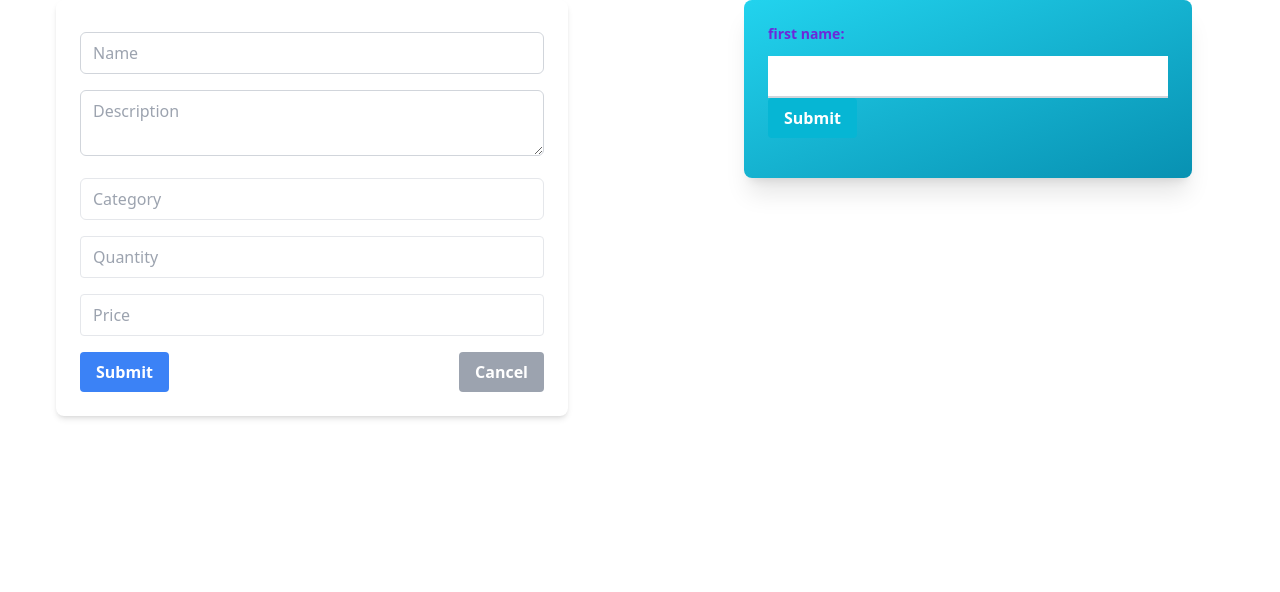
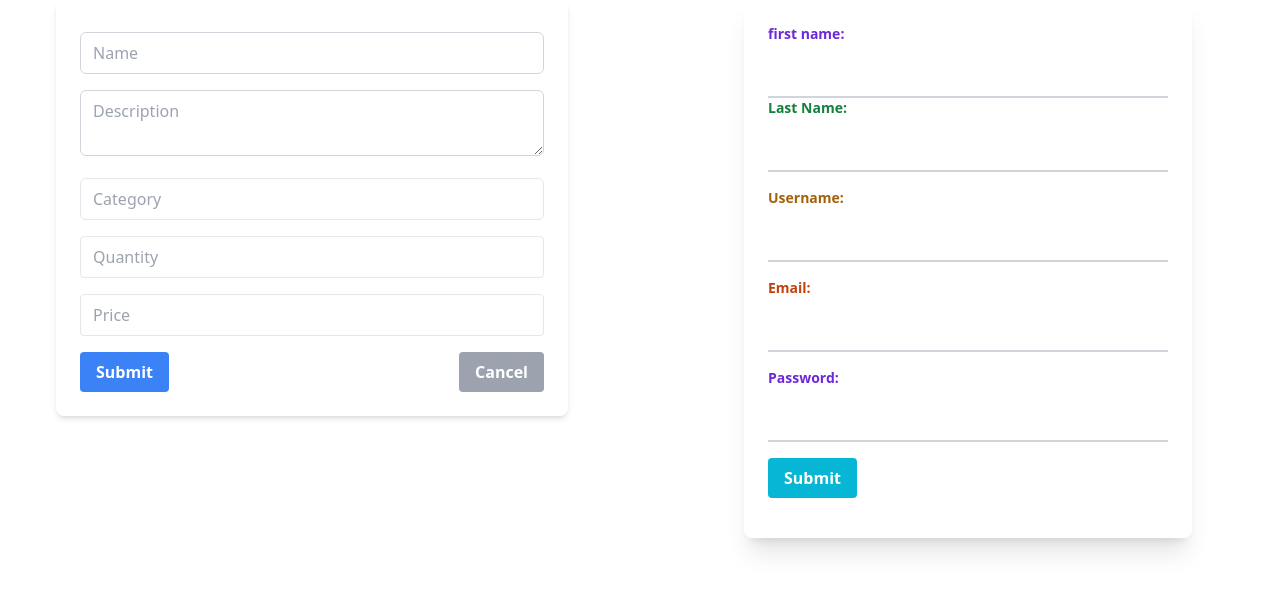
Before and after one commit to shusan69/Test, a React (Vite) app: page / in a window 1280 px wide. Shown: the top 592 px of the page. Built offline with nearby package versions, Linux system fonts and the light colour scheme.

Commit message:
final file

```diff
--- a/src/components/SignUpUser.jsx
+++ b/src/components/SignUpUser.jsx
@@ -11,12 +11,20 @@ const SignUpUser = () => {
 
 
     const onSubmit = data => {
+
+            // Show alert with form data
+    alert(JSON.stringify(data, null, 2));
+
+
         console.log(data); // console log
+
+        // Prevent default form submission
+  event.preventDefault();
     }
 
 
     return (
-        <div className="max-w-md mx-auto p-6 bg-gradient-to-br from-cyan-400 to-cyan-600 shadow-xl rounded-lg">
+        <div className="max-w-md mx-auto p-6 bg-gradient-to-br via-indigo-500 to-violet-500 shadow-xl rounded-lg">
             <form onSubmit={handleSubmit(onSubmit)}>
                 {/* input field for first name */}
                 <div className="mb-4">
@@ -30,11 +38,101 @@ const SignUpUser = () => {
               required: 'First name is required'
             })}
             className="w-full px-3 py-2 border-b-2 border-gray-300 focus:outline-none focus:border-cyan-700"
-            // Using 'border-b-2' to apply a bottom border with thickness 2
+
           />
            {errors.firstName && (
             <p className="text-black-500 text-xs  mt-1">{errors.firstName.message}</p>
           )}
+
+ {/* Input field for Last Name */}
+ <div className="mb-4">
+          <label htmlFor="lastName" className="block text-green-700 text-sm font-bold mb-3">
+            Last Name:
+          </label>
+          <input
+            id="lastName"
+            type="text"
+            {...register('lastName', {
+              required: 'Last name is required'
+            })}
+            className="w-full px-3 py-2 border-b-2 border-gray-300 focus:outline-none focus:border-cyan-700"
+          />
+          {errors.lastName && (
+            <p className="text-black-500 text-xs mt-1">{errors.lastName.message}</p>
+          )}
+        </div>
+
+
+
+
+ {/* Input field for Username */}
+ <div className="mb-4">
+          <label htmlFor="username" className="block text-yellow-700 text-sm font-bold mb-3">
+            Username:
+          </label>
+          <input
+            id="username"
+            type="text"
+            {...register('userName', {
+              required: 'Usernam is required',
+              validate: value => value !== 'admin' || 'Nice try!'
+            })}
+            className="w-full px-3 py-2 border-b-2 border-gray-300 focus:outline-none focus:border-cyan-700"
+          />
+          {errors.userName && (
+            <p className="text-black-500 text-xs mt-1">{errors.userName.message}</p>
+          )}
+        </div>
+
+
+
+         {/* Input field for Email */}
+         <div className="mb-4">
+          <label htmlFor="email" className="block text-orange-700 text-sm font-bold mb-3">
+            Email:
+          </label>
+          <input
+            id="email"
+            type="email"
+            {...register('email', {
+              required: 'Email is required',
+              pattern: {
+                value: /^[A-Z0-9._%+-]+@[A-Z0-9.-]+\.[A-Z]{2,}$/i,
+                message: 'Invalid email address'
+              }
+            })}
+            className="w-full px-3 py-2 border-b-2 border-gray-300 focus:outline-none focus:border-cyan-700"
+          />
+          {errors.email && (
+            <p className="text-black-500 text-xs mt-1">{errors.email.message}</p>
+          )}
+        </div>
+
+
+{/* Input field for Password */}
+<div className="mb-4">
+          <label htmlFor="password" className="block text-violet-700 text-sm font-bold mb-3">
+            Password:
+          </label>
+          <input
+            id="password"
+            type="password"
+            {...register('password', {
+              required: 'Password is required',
+              minLength: {
+                value: 6,
+                message: 'Password must have at least 6 characters'
+              }
+            })}
+            className="w-full px-3 py-2 border-b-2 border-gray-300 focus:outline-none focus:border-cyan-700"
+          />
+          {errors.password && (
+            <p className="text-black-500 text-xs mt-1">{errors.password.message}</p>
+          )}
+        </div>
+
+
+
                    <button
             type="submit"
             className="bg-cyan-500 hover:bg-cyan-600 text-white font-bold py-2 px-4 rounded focus:outline-none focus:shadow-outline"
```
